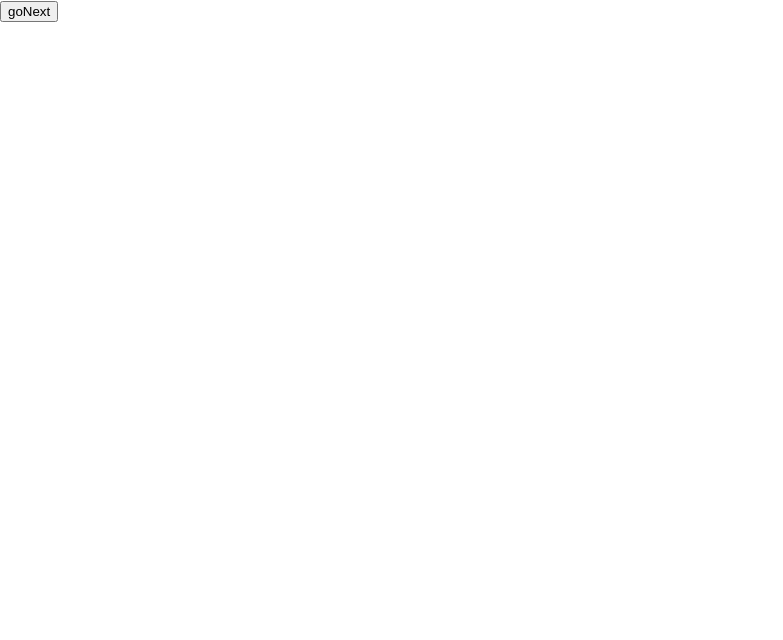
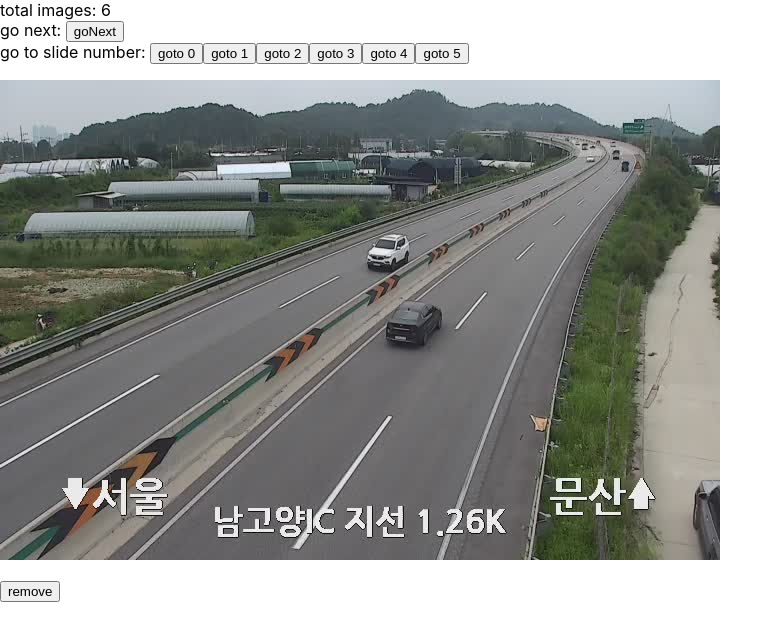
Before and after one commit to ryuken73/SIMPLE_SLIDER, a React (Create React App) app: page / in a window 1280 px wide. Shown: the top 640 px of the page, without its empty margins (0-783 px from the left). Built offline with nearby package versions, Linux system fonts and the light colour scheme.

Commit message:
update: next image after delete operation is now minusOne index image

```diff
--- a/src/App.js
+++ b/src/App.js
@@ -15,26 +15,47 @@ const images = [
 ]
 
 function App() {
-  const [imgToShow, setImgToShow] = React.useState(images);
+  const [imgsToShow, setImgsToShow] = React.useState(images);
   const swiperRef = React.useRef(null);
+
   const goNext = React.useCallback(() => {
     const swiper = swiperRef.current;
     swiper.goNext();
   }, []);
+
+  const goPrev = React.useCallback(() => {
+    const swiper = swiperRef.current;
+    swiper.goPrev();
+  }, []);
+
   const delImage = React.useCallback((path) => {
-    console.log('remove ', path)
-    setImgToShow(imgToShow => {
-      return imgToShow.filter(imgPath => {
+    setImgsToShow(imgsToShow => {
+      return imgsToShow.filter(imgPath => {
         return imgPath !== path;
       })
     })
-  }, [])
+    goPrev();
+  }, [goPrev])
+
+  const goSlider = React.useCallback((e) => {
+    const targetIndex = imgsToShow.findIndex(img => img === e.target.id);
+    const swiper = swiperRef.current;
+    swiper.slideTo(targetIndex);
+  }, [imgsToShow])
+
   return (
     <SwiperCustom>
+      <div>total images: {imgsToShow.length}</div>
+      <label>go next: </label>
       <button onClick={goNext}>goNext</button>
+      <div></div>
+      <label>go to slide number: </label>
+      {imgsToShow.map((image, index) => (
+        <button key={image} id={image} onClick={goSlider}>goto {index}</button>
+      ))}
       <p></p>
       <SwiperControl swiperRef={swiperRef}></SwiperControl>
-      {imgToShow.map(image => (
+      {imgsToShow.map(image => (
         <SliderCustom
           key={image}
         >
--- a/src/Image.js
+++ b/src/Image.js
@@ -8,6 +8,7 @@ export default function Image(props) {
   return (
     <>
       <img src={src}></img>
+      <p></p>
       <button onClick={onClick}>remove</button>
     </>
   )
--- a/src/SliderCustom.js
+++ b/src/SliderCustom.js
@@ -13,6 +13,7 @@ export default function SliderCustom(props) {
   const {children, index} = props
   const swiper = useSwiper();
   const isActive = swiper.activeIndex === index;
+  console.log('^^index:', index, swiper.activeIndex)
   return (
     <Container isActive={isActive}>
       {children}
--- a/src/SwiperControl.js
+++ b/src/SwiperControl.js
@@ -1,11 +1,11 @@
 import React from 'react';
 import { useSwiper } from './useSwiper';
 
-function SliderCustom(props) {
+function SwiperControl(props) {
   const {swiperRef} = props
   const swiper = useSwiper();
   swiperRef.current = swiper
   return null;
 }
 
-export default React.memo(SliderCustom);
+export default React.memo(SwiperControl);
--- a/src/SwiperProvider.js
+++ b/src/SwiperProvider.js
@@ -8,10 +8,19 @@ export function SwiperProvider({totalCount, children}) {
   const [activeIndex, setActiveIndex] = React.useState(0);
   const nextIndex = React.useMemo(() => {
     const plusOne = activeIndex + 1;
-    if(plusOne === totalCount){
+    console.log('** recalculate nextIndex:', activeIndex, plusOne, totalCount)
+    if(plusOne >= totalCount){
       return 0;
     }
     return plusOne;
+  }, [activeIndex, totalCount])
+  const prevIndex = React.useMemo(() => {
+    const minusOne = activeIndex - 1;
+    console.log('** recalculate prevIndex:', activeIndex, minusOne, totalCount)
+    if(minusOne < 0){
+      return 0;
+    }
+    return minusOne;
   }, [activeIndex, totalCount])
   console.log('&&', nextIndex)
 
@@ -19,14 +28,21 @@ export function SwiperProvider({totalCount, children}) {
     setActiveIndex(nextIndex);
   }, [nextIndex])
 
-  const goToSlide = React.useCallback((slideNumber) => {
+  const goPrev = React.useCallback(() => {
+    setActiveIndex(prevIndex);
+  }, [prevIndex])
+
+  const slideTo = React.useCallback((slideNumber) => {
     setActiveIndex(slideNumber);
   }, [])
 
   const swiperInstance = {
     goNext,
-    goToSlide,
+    goPrev,
+    slideTo,
     activeIndex,
+    totalCount
   }
+
   return <SwiperContext.Provider value={swiperInstance}>{children}</SwiperContext.Provider>
 }
--- a/src/useSwiper.js
+++ b/src/useSwiper.js
@@ -2,7 +2,5 @@ import { SwiperContext } from './SwiperProvider';
 import { useContext } from 'react';
 
 export function useSwiper() {
-  const {activeIndex, goNext} = useContext(SwiperContext);
-  console.log('^^ useSwiper:',activeIndex)
-  return {activeIndex, goNext}
+  return useContext(SwiperContext);
 };
```
